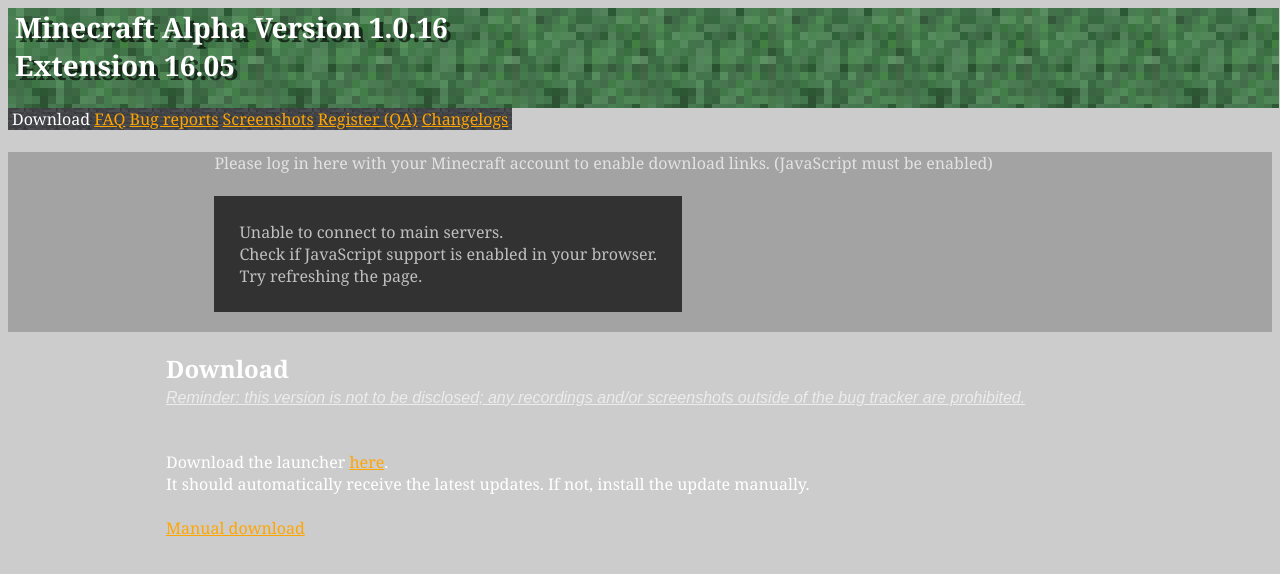
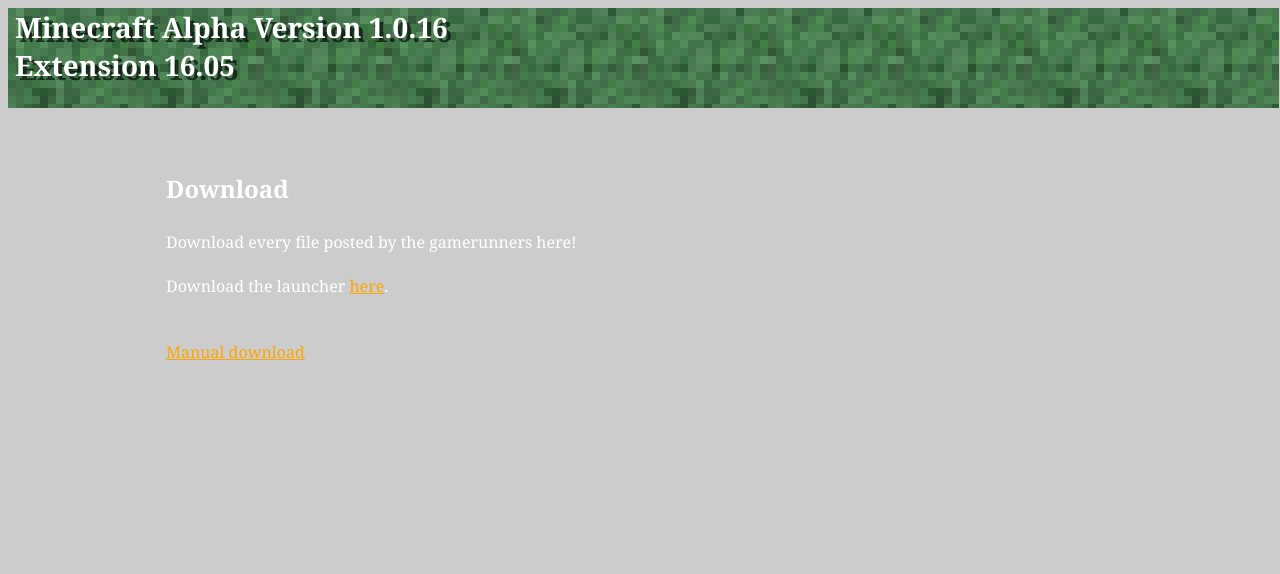
Before and after one commit to Alphaverers/AlphaverVault, a plain HTML site: page vault.html in a window 1280 px wide. Drawn offline with Linux system fonts and the light colour scheme.

Commit message:
Update vault.html

```diff
--- a/vault.html
+++ b/vault.html
@@ -8,36 +8,14 @@
 		<div class="headtag">
 			<a class="ret" href="index.html"><h1>Minecraft Alpha Version 1.0.16<br> Extension 16.05</h1></a>
 		</div>
-		<div class="linkbar">
-			Download
-			<a class="blink" href="g_faq.html">FAQ</a>
-			<a class="blink" href="g_bugtracker.html">Bug reports</a>
-			<a class="blink" href="about:blank">Screenshots</a>
-			<a class="blink" href="g_registration.html">Register (QA)</a>
-			<a class="blink" href="g_changelog.html">Changelogs</a>
-		</div>
 		<br>
 		<br>
-
-
-		<div class="mwidthsection">
-			<div class="login">
-				Please log in here with your Minecraft account to enable download links. (JavaScript must be enabled)<br><br>
-				<div class="login2">
-					Unable to connect to main servers.<br>
-					Check if JavaScript support is enabled in your browser.<br>
-					Try refreshing the page.
-				</div>
-			</div>
-		</div>
-
 		<div class="content">
 			<h2>Download</h2>
-			<div class="recruitment">
-				Reminder: this version is not to be disclosed; any recordings and/or screenshots outside of the bug tracker are prohibited.
-			</div>
+            <br>
+            Download every file posted by the gamerunners here!
 			<br><br>
-			Download the launcher <a href="about:blank">here</a>.<br> It should automatically receive the latest updates. If not, install the update manually.
+			Download the launcher <a href="https://github.com/Alphaverers/AlphaverLauncherRecreation">here</a>.<br>
 			<br>
 			<br>
 			<a href="about:blank">Manual download</a>
```
